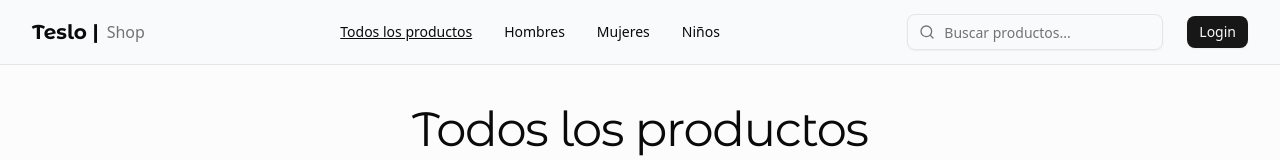
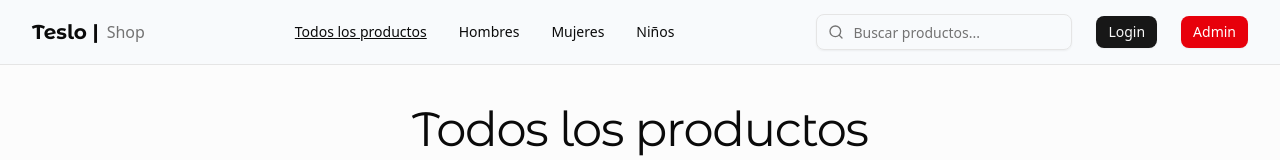
Before and after one commit to juanovni/tesloshop-app-frontend, a React (Vite) app: page / in a window 1280 px wide. Shown: the top 160 px of the page. Built offline with nearby package versions, Linux system fonts and the light colour scheme; no server answers.

Commit message:
Created the store global status

```diff
--- a/src/auth/login/LoginPage.tsx
+++ b/src/auth/login/LoginPage.tsx
@@ -1,3 +1,4 @@
+import { toast } from "sonner";
 import { useState, type FormEvent } from "react";
 import { Link, useNavigate } from "react-router";
 import { Button } from "@/components/ui/button";
@@ -5,12 +6,12 @@ import { Card, CardContent } from "@/components/ui/card";
 import { Input } from "@/components/ui/input";
 import { Label } from "@/components/ui/label";
 import { CustomLogo } from "@/components/custom/CustomLogin";
-import { loginAction } from "../actions/login.action";
-import { toast } from "sonner";
+import { useAuthStore } from "../store/auth.store";
 
 export const LoginPage = () => {
   const [isPosting, setIsPosting] = useState(false);
   const navigate = useNavigate();
+  const { login } = useAuthStore();
 
   const handleLogin = async (event: FormEvent<HTMLFormElement>) => {
     event.preventDefault();
@@ -18,17 +19,25 @@ export const LoginPage = () => {
     const formData = new FormData(event.target as HTMLFormElement);
     const email = formData.get("email") as string;
     const password = formData.get("password") as string;
-    console.log({ email, password });
 
-    try {
+    // 2 Second option Zustand
+    const isValid = await login(email, password);
+    if (isValid) {
+      navigate("/");
+      return;
+    }
+    toast.error("Correo o Contraseña incorrectos");
+    setIsPosting(false);
+
+    // 1. First logic
+    /* try {
       const data = await loginAction(email, password);
       localStorage.setItem("token", data.token);
       navigate("/");
     } catch (error) {
       toast.error("Correo o Contraseña incorrectos");
     }
-
-    setIsPosting(false);
+    setIsPosting(false); */
   };
 
   return (
--- /dev/null
+++ b/src/auth/store/auth.store.ts
@@ -0,0 +1,44 @@
+import { create } from "zustand";
+import type { User } from "@/interfaces/user.inerface";
+import { loginAction } from "../actions/login.action";
+
+type AuthStatus = "authenticated" | "not-authenticated" | "checking"; // Mejor logica para saber el estado inicial del usuario
+
+type AuthStore = {
+  //
+  user: User | null;
+  token: string | null;
+  authStatus: AuthStatus;
+  // Getters
+
+  // Actions
+  login: (email: string, password: string) => Promise<boolean>;
+  logout: () => void;
+};
+
+export const useAuthStore = create<AuthStore>()((set) => ({
+  user: null,
+  token: null,
+  authStatus: "checking", // Un estado inicial
+
+  login: async (email: string, password: string) => {
+    console.log({ email, password });
+    try {
+      const data = await loginAction(email, password);
+      localStorage.setItem("token", data.token);
+      set({ user: data.user, token: data.token });
+
+      return true;
+    } catch (error) {
+      console.log(error);
+      localStorage.removeItem("token");
+
+      return false;
+    }
+  },
+
+  logout: () => {
+    localStorage.removeItem("token");
+    set({ user: undefined, token: undefined });
+  },
+}));
--- a/src/shop/components/CustomHeader.tsx
+++ b/src/shop/components/CustomHeader.tsx
@@ -5,8 +5,10 @@ import { Button } from "@/components/ui/button";
 import { Input } from "@/components/ui/input";
 import { cn } from "@/lib/utils";
 import { CustomLogo } from "@/components/custom/CustomLogin";
+import { useAuthStore } from "@/auth/store/auth.store";
 
 export const CustomHeader = () => {
+  const { user, logout } = useAuthStore();
   const [cartCount, setCartCount] = useState(3);
   const inputRef = useRef<HTMLInputElement>(null);
   const [searchParams, setSearchParams] = useSearchParams();
@@ -92,10 +94,28 @@ export const CustomHeader = () => {
             <Button variant="ghost" size="icon" className="md:hidden">
               <Search className="h-5 w-5" />
             </Button>
+            {!user ? (
+              <Link to="auth/login">
+                <Button variant="default" size="sm" className="ml-2">
+                  Login
+                </Button>
+              </Link>
+            ) : (
+              <Link to="auth/login">
+                <Button
+                  variant="outline"
+                  size="sm"
+                  className="ml-2"
+                  onClick={logout}
+                >
+                  Cerrar Sesión
+                </Button>
+              </Link>
+            )}
 
             <Link to="auth/login">
-              <Button variant="default" size="sm" className="ml-2">
-                Login
+              <Button variant="destructive" size="sm" className="ml-2">
+                Admin
               </Button>
             </Link>
           </div>
```
